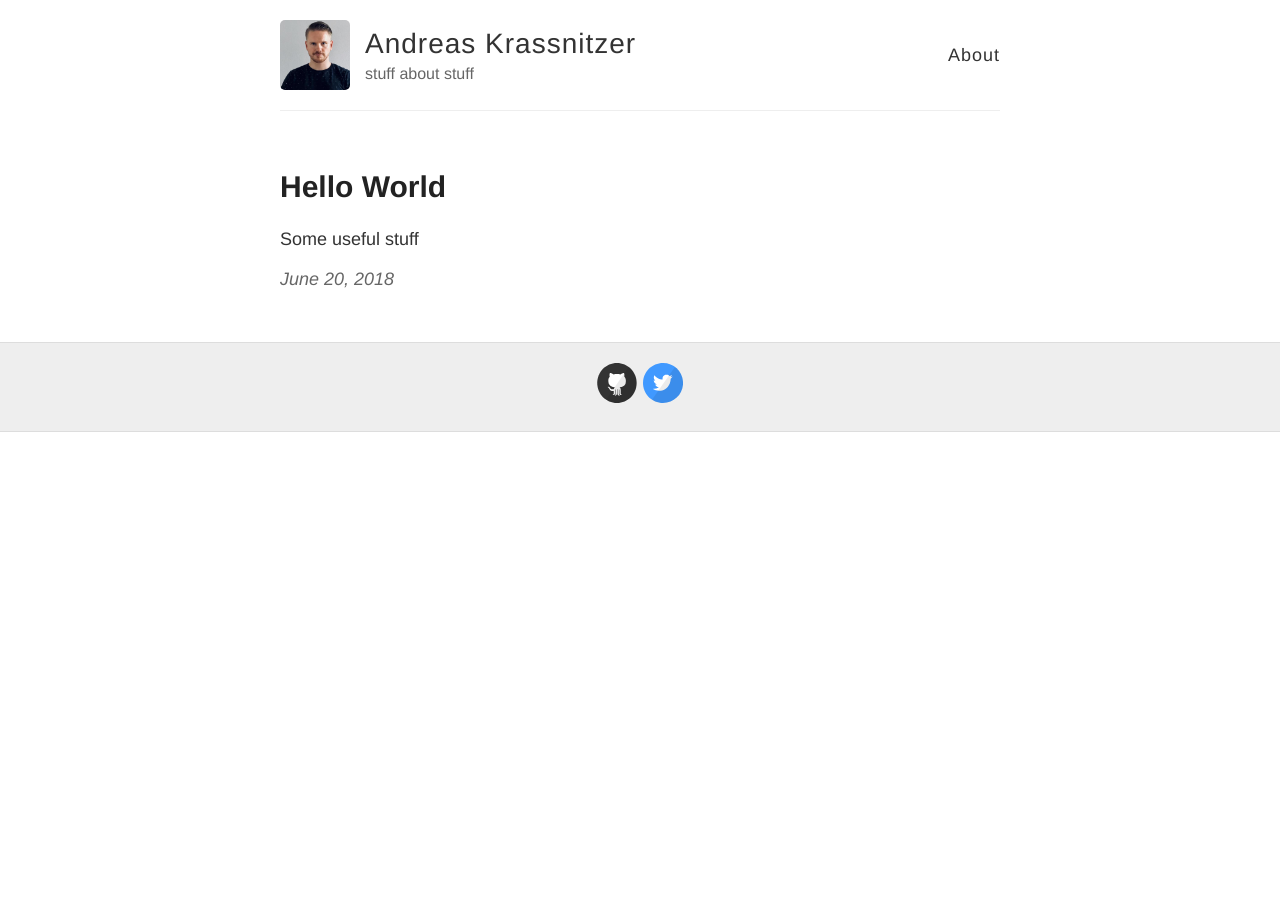
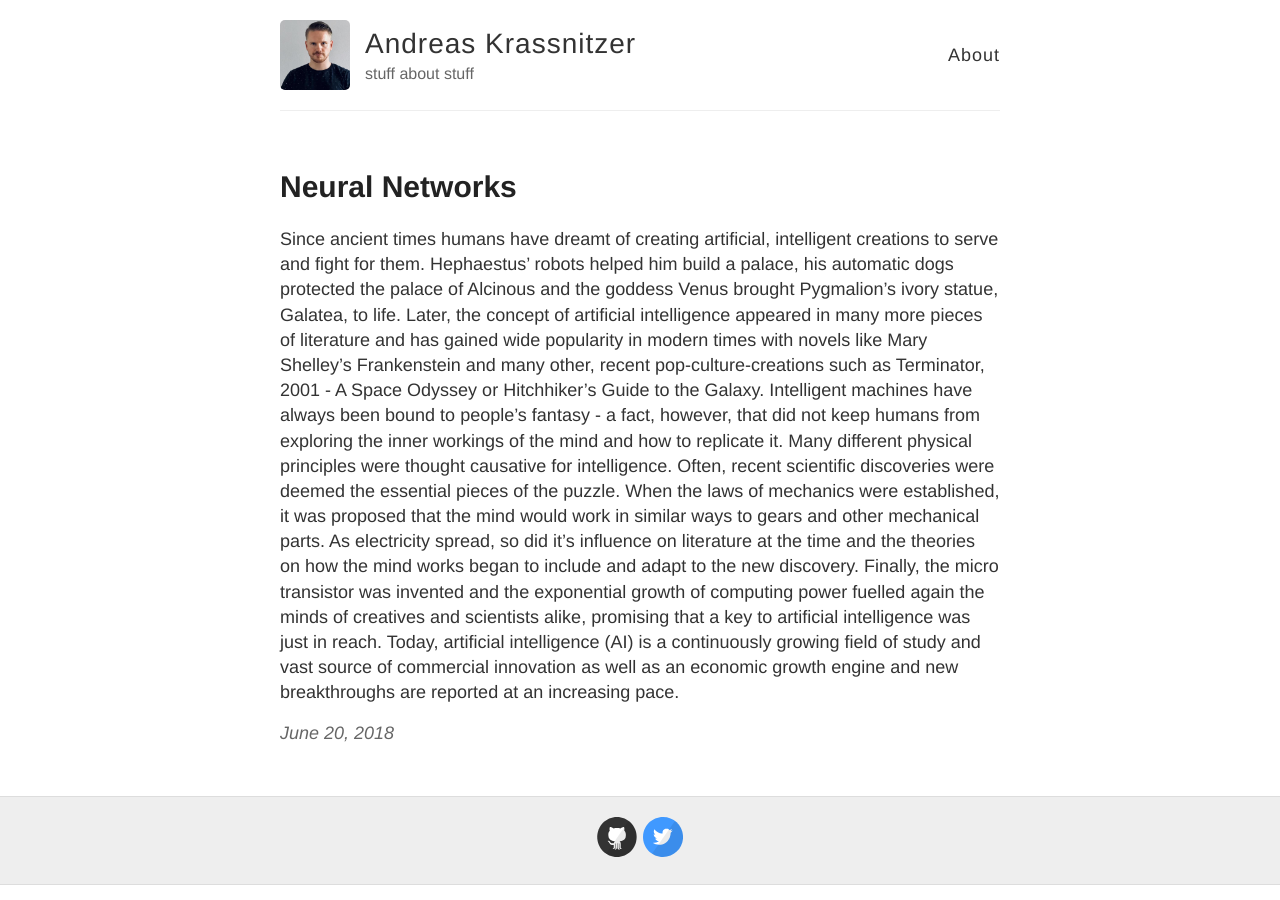
Before and after one commit to andreaskra/andreaskra.github.io, a Jekyll site: the page built from _posts/2018-6-20-Hello-World.md, in a window 1280 px wide. Built offline with Jekyll 4.4.1, drawn with Linux system fonts in a browser that asks for light colours.

Commit message:
Update 2018-6-20-Hello-World.md

```diff
--- a/_posts/2018-6-20-Hello-World.md
+++ b/_posts/2018-6-20-Hello-World.md
@@ -1,6 +1,9 @@
 ---
 layout: post
-title: Hello World
+title: Neural Networks
 ---
-
-Some useful stuff
+Since ancient times humans have dreamt of creating artificial, intelligent creations to serve and fight for them. Hephaestus’ robots helped him build a palace, his automatic dogs protected the palace of Alcinous and the goddess Venus brought Pygmalion’s ivory statue, Galatea, to life.
+Later, the concept of artificial intelligence appeared in many more pieces of literature and has gained wide popularity in modern times with novels like Mary Shelley’s Frankenstein and many other, recent pop-culture-creations such as Terminator, 2001 - A Space Odyssey or Hitchhiker's Guide to the Galaxy.
+Intelligent machines have always been bound to people’s fantasy - a fact, however, that did not keep humans from exploring the inner workings of the mind and how to replicate it.
+Many different physical principles were thought causative for intelligence. Often, recent scientific discoveries were deemed the essential pieces of the puzzle. When the laws of mechanics were established, it was proposed that the mind would work in similar ways to gears and other mechanical parts. As electricity spread, so did it’s influence on literature at the time and the theories on how the mind works began to include and adapt to the new discovery. Finally, the micro transistor was invented and the exponential growth of computing power fuelled again the minds of creatives and scientists alike, promising that a key to artificial intelligence was just in reach.
+Today, artificial intelligence (AI) is a continuously growing field of study and vast source of commercial innovation as well as an economic growth engine and new breakthroughs are reported at an increasing pace.
```
